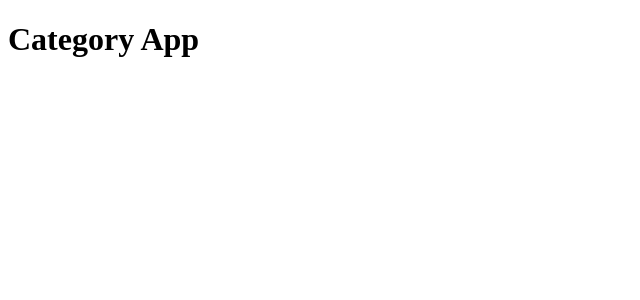
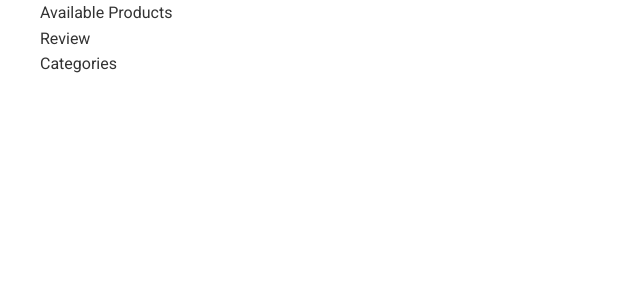
Before and after one commit to berkezircan/category-app, a React (Create React App) app: page / in a window 1280 px wide. Shown: the top 300 px of the page, without its empty margins (0-640 px from the left). Built offline with nearby package versions, Linux system fonts and the light colour scheme.

Commit message:
Component Setup Added

```diff
--- a/package.json
+++ b/package.json
@@ -6,6 +6,7 @@
     "@testing-library/jest-dom": "^5.14.1",
     "@testing-library/react": "^11.2.7",
     "@testing-library/user-event": "^12.8.3",
+    "normalize.css": "^8.0.1",
     "react": "^17.0.2",
     "react-dom": "^17.0.2",
     "react-scripts": "4.0.3",
--- a/src/App.css
+++ b/src/App.css
@@ -0,0 +1,20 @@
+@import url('https://fonts.googleapis.com/css?family=Roboto');
+
+* {
+	box-sizing: border-box;
+	margin: 0;
+	padding: 0;
+}
+
+body {
+	font-family: 'Roboto', sans-serif;
+	font-size: 1rem;
+	line-height: 1.6;
+	background-color: #fff;
+	color: #333;
+}
+
+.container {
+	max-width: 1200px;
+	margin: 0 auto;
+}
--- a/src/App.js
+++ b/src/App.js
@@ -1,9 +1,16 @@
+import AvailableProducts from './screens/AvailableProducts';
+import Review from './screens/Review';
+import Categories from './screens/Categories';
+
 import './App.css';
+import 'normalize.css';
 
 function App() {
 	return (
-		<div className="App">
-			<h1>Category App</h1>
+		<div className="App container">
+			<AvailableProducts />
+			<Review />
+			<Categories />
 		</div>
 	);
 }
--- /dev/null
+++ b/src/screens/AvailableProducts.js
@@ -0,0 +1,11 @@
+import React from 'react';
+
+const AvailableProducts = () => {
+	return (
+		<div>
+			<p>Available Products</p>
+		</div>
+	);
+};
+
+export default AvailableProducts;
--- /dev/null
+++ b/src/screens/Categories.js
@@ -0,0 +1,11 @@
+import React from 'react';
+
+const Categories = () => {
+	return (
+		<div>
+			<p>Categories</p>
+		</div>
+	);
+};
+
+export default Categories;
--- /dev/null
+++ b/src/screens/Review.js
@@ -0,0 +1,11 @@
+import React from 'react';
+
+const Review = () => {
+	return (
+		<div>
+			<p>Review</p>
+		</div>
+	);
+};
+
+export default Review;
```
Also changed, not shown: src/components/Category.js (added, +11 -0 lines), 1 other file (tests, documents, lock files or other folders).
